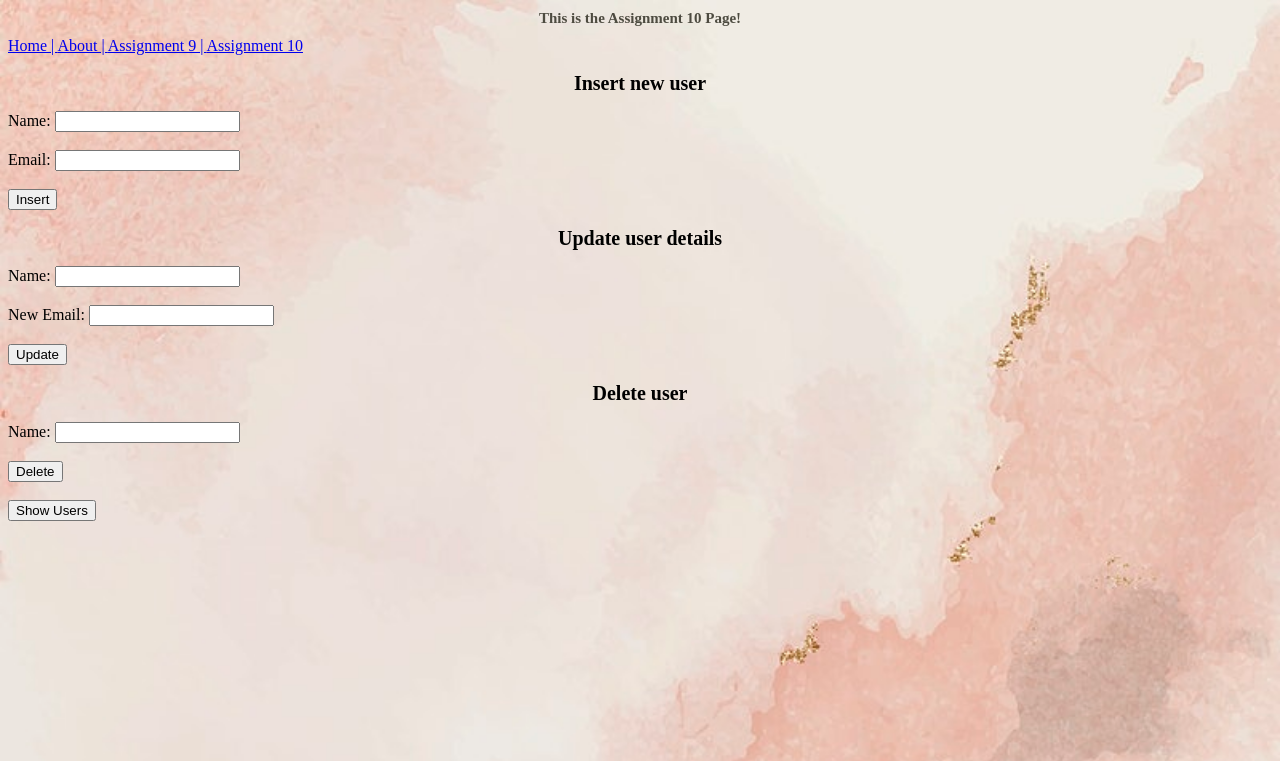
After one commit to RoyZion/RoyZion, a Flask app: page /assignment10 in a window 1280 px wide. The commit adds this page. Shown: the top 761 px of the page. Run offline with Flask 2, Linux system fonts and the light colour scheme.

Commit message:
homework 10

```diff
--- a/home work 9/app.py
+++ b/home work 9/app.py
@@ -1,6 +1,6 @@
 from flask import Flask, redirect, url_for, render_template
 from flask import request, session
-# from interact_with_DB import interact_db
+from interact_db import interact_db
 
 app = Flask(__name__)
 
@@ -69,7 +69,8 @@ def logout_assignment9_func():
     session['new_name'] = '' # removing the global variable
     return render_template('assignment9.html') # returns to the log in page
 
-
+from pages.assignment10.assignment10 import assignment10
+app.register_blueprint(assignment10)
 
 if __name__ == '__main__':
         app.secret_key = '123'  # we need a secret key when we import and use flask session
--- /dev/null
+++ b/home work 9/pages/assignment10/assignment10.py
@@ -0,0 +1,52 @@
+from flask import redirect, render_template, request, Blueprint
+from interact_db import interact_db
+
+
+change_message = ""
+
+assignment10 = Blueprint('assignment10', __name__, static_folder='static', static_url_path='/assignment10', template_folder='templates')
+
+@assignment10.route("/assignment10", methods=['GET', 'POST'])
+def assignment10_func():
+    global change_message
+    change_message = ""
+    return render_template('assignment10.html')
+
+# insert
+@assignment10.route('/insert_user', methods=['POST'])
+def insert_user_func():
+    name = request.form['name']
+    email = request.form['email']
+    query = "INSERT INTO users(name, email) VALUES ('%s', '%s')" % (name, email)
+    interact_db(query=query, query_type='commit')
+    global change_message
+    change_message = "The user "+name+" is inserted"
+    return redirect('/user_list')
+
+# update
+@assignment10.route('/update_user', methods=['POST'])
+def update_user_func():
+    name = request.form['name']
+    new_email = request.form['new_email']
+    query = "update users set email = '%s' where name = '%s'" % (new_email, name)
+    interact_db(query=query, query_type='commit')
+    global change_message
+    change_message = "The email of the user "+name+" is updated to "+new_email+""
+    return redirect('/user_list')
+
+# delete
+@assignment10.route('/delete_user', methods=['POST'])
+def delete_user_func():
+    name = request.form['name']
+    query = "DELETE FROM users WHERE name='%s'" % name
+    interact_db(query, query_type='commit')
+    global change_message
+    change_message = "The user "+name+" was deleted"
+    return redirect('/user_list')
+
+# display
+@assignment10.route('/user_list')
+def user_list_func():
+    query = "select * from users"
+    query_result = interact_db(query=query, query_type='fetch')
+    return render_template('assignment10.html', user_list=query_result, change_message=change_message)
--- /dev/null
+++ b/home work 9/pages/assignment10/templates/assignment10.html
@@ -0,0 +1,56 @@
+{% extends 'base.html' %}
+
+{% block title %}
+    Assignment 10 Page
+{% endblock %}
+
+{% block header %}
+    <h1>This is the Assignment 10 Page!</h1>
+{% endblock %}
+
+{% block body %}
+    {% set page_name = 'Assignment 10 Page' %}
+
+
+        <h2>Insert new user</h2>
+        <form action="/insert_user" method="POST" style="display: inline">
+            Name: <input name="name" type="text"> <br><br>
+            Email: <input name="email" type="email"> <br><br>
+            <input type="submit" value="Insert">
+        </form>
+
+
+        <h2>Update user details</h2>
+        <form action="/update_user" method="POST" style="display: inline">
+            Name: <input name="name" type="text"> <br><br>
+            New Email: <input name="new_email" type="email"> <br><br>
+            <input type="submit" value="Update">
+        </form>
+
+
+        <h2>Delete user</h2>
+        <form action="/delete_user" method="POST">
+            Name: <input name="name" type="text"> <br><br>
+            <input type="submit" value="Delete">
+        </form>
+
+        {% if user_list %}
+            <h2>User List:</h2>
+            <ul>
+                {% for user in user_list %}
+                <li>
+                    <b>Name:</b> {{ user.name }}, <b>Email:</b> {{ user.email }}
+                </li>
+                {% endfor %}
+            </ul>
+
+        <p>{{ change_message }}</p>
+
+        {% else %}
+        <br>
+        <form action="/user_list" method="GET">
+            <input type="submit" value="Show Users">
+        </form>
+
+        {% endif %}
+{% endblock %}
--- a/home work 9/templates/menu.html
+++ b/home work 9/templates/menu.html
@@ -4,4 +4,5 @@
             <a href="/"> Home | </a>
             <a href="/about"> About | </a>
             <a href="/assignment9"> Assignment 9 | </a>
+            <a href="/assignment10">Assignment 10</a>
         </header>
--- a/homework8/templates/index.html
+++ b/homework8/templates/index.html
@@ -9,9 +9,9 @@
 {% endblock %}
 
 {% block body %}
-        {% if session.username %}
+        {% if session.username or session.new_name %}
             <h2>
-                Welcome back {{ session.username }}
+                Welcome  {{ session.username or session.new_name }} !
               <!--  Hello {{ 'name' | default('New', true) | upper() }}
                 {{ 'last_name' | default('User', true) | upper() }} -->
             </h2>
```
Also changed, not shown: home work 9/interact_db.py (added, +25 -0 lines), homework8/templates/about.html (+7 -2 lines).
